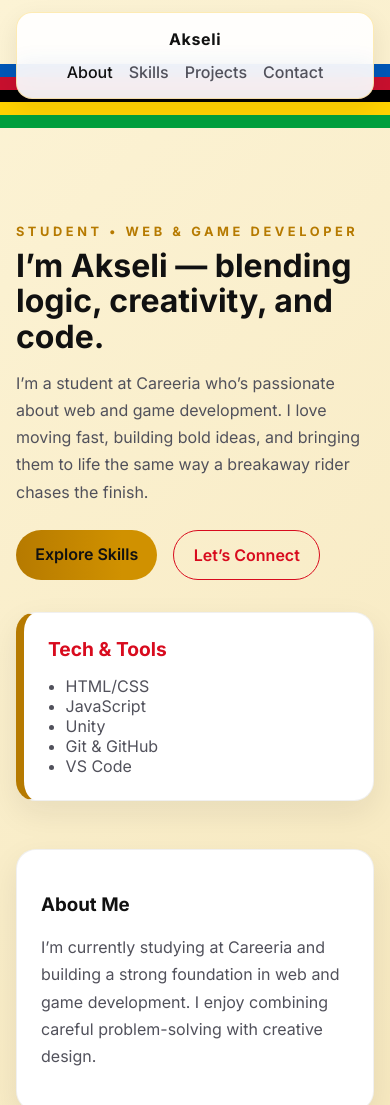
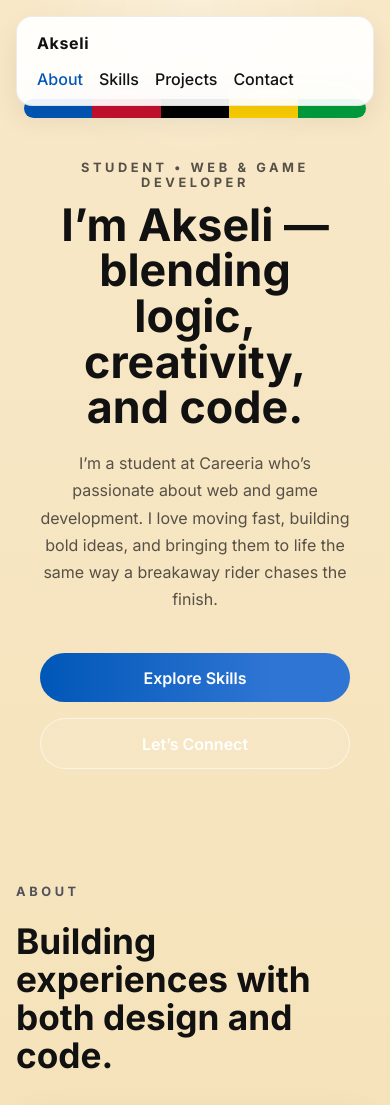
Before and after one commit to Fleabobo/fleabobo.github.io, a plain HTML site: page index.html in a window 390 px wide. Shown: the top 1105 px of the page. Drawn offline with Linux system fonts and the light colour scheme.

Commit message:
scroll page

```diff
--- a/index.html
+++ b/index.html
@@ -3,7 +3,7 @@
   <head>
     <meta charset="UTF-8" />
     <meta name="viewport" content="width=device-width, initial-scale=1.0" />
-    <title>About Me | Akseli</title>
+    <title>Akseli — Portfolio</title>
     <link rel="preconnect" href="https://fonts.googleapis.com" />
     <link rel="preconnect" href="https://fonts.gstatic.com" crossorigin />
     <link
@@ -21,19 +21,19 @@
   <body>
     <header class="site-header">
       <nav class="nav container">
-        <a class="brand" href="index.html">Akseli</a>
+        <a class="brand" href="#top">Akseli</a>
         <div class="nav-links">
-          <a class="active" href="index.html">About</a>
-          <a href="skills.html">Skills</a>
-          <a href="projects.html">Projects</a>
-          <a href="contact.html">Contact</a>
+          <a class="active" href="#about">About</a>
+          <a href="#skills">Skills</a>
+          <a href="#projects">Projects</a>
+          <a href="#contact">Contact</a>
         </div>
       </nav>
     </header>
 
     <main class="container page">
-      <section class="hero">
-        <div>
+      <section class="hero" id="top">
+        <div class="hero-panel">
           <p class="eyebrow">Student • Web & Game Developer</p>
           <h1>I’m Akseli — blending logic, creativity, and code.</h1>
           <p class="hero-text">
@@ -41,20 +41,15 @@
             I love moving fast, building bold ideas, and bringing them to life the same way a breakaway rider chases the finish.
           </p>
           <div class="actions">
-            <a class="button primary" href="skills.html">Explore Skills</a>
-            <a class="button secondary" href="contact.html">Let’s Connect</a>
+            <a class="button primary" href="#skills">Explore Skills</a>
+            <a class="button secondary" href="#contact">Let’s Connect</a>
           </div>
         </div>
-        <div class="hero-card">
-          <h3>Tech & Tools</h3>
-          <ul>
-            <li>HTML/CSS</li>
-            <li>JavaScript</li>
-            <li>Unity</li>
-            <li>Git & GitHub</li>
-            <li>VS Code</li>
-          </ul>
-        </div>
+      </section>
+
+      <section class="section-heading" id="about">
+        <p class="eyebrow">About</p>
+        <h1>Building experiences with both design and code.</h1>
       </section>
 
       <section class="info-grid">
@@ -79,6 +74,72 @@
           </p>
         </article>
       </section>
+
+      <section class="section-heading" id="skills">
+        <p class="eyebrow">Skills & Interests</p>
+        <h1>Building with curiosity, creativity, and a strong technical foundation.</h1>
+      </section>
+
+      <section class="card">
+        <h3>Core Skills</h3>
+        <ul class="skills-list">
+          <li>HTML & CSS</li>
+          <li>JavaScript</li>
+          <li>Responsive Web Design</li>
+          <li>Unity</li>
+          <li>Git & GitHub</li>
+          <li>VS Code</li>
+        </ul>
+      </section>
+
+      <section class="section-heading" id="projects">
+        <p class="eyebrow">Selected Work</p>
+        <h1>Projects that balance form and function.</h1>
+      </section>
+
+      <section class="project-grid">
+        <article class="project-card">
+          <img
+            class="project-image"
+            src="https://img.itch.zone/aW1hZ2UvNDQyMTYwNi8yODY0NTc2MS5wbmc=/250x600/YRSLGW.png"
+            alt="Polarity game cover"
+          />
+          <h3>Polarity</h3>
+          <p>
+            A game made for the Finnish College Game Jam 10, created and shared on itch.io.
+            It was my first game ever published, built during a 1-week and 4-day jam challenge,
+            and it highlights my interest in game development and interactive design.
+          </p>
+          <a class="button secondary" href="https://fleabobo.itch.io/polarity" target="_blank" rel="noopener noreferrer">View on itch.io</a>
+        </article>
+      </section>
+
+      <section class="section-heading" id="contact">
+        <p class="eyebrow">Let’s connect</p>
+        <h1>Ready to build something memorable?</h1>
+      </section>
+
+      <section class="contact-layout">
+        <article class="contact-card">
+          <p>
+            Whether you need a launch page, a polished website, or a fresh visual direction,
+            I’d love to hear about your next idea.
+          </p>
+          <p>Email: akselihaverinengithub@gmail.com</p>
+          <p>Location: Porvoo, Finland</p>
+        </article>
+
+        <article class="contact-card">
+          <form action="https://formsubmit.co/akselihaverinengithub@gmail.com" method="POST">
+            <input type="hidden" name="_next" value="thank-you.html" />
+            <input type="hidden" name="_captcha" value="false" />
+            <input type="text" name="name" placeholder="Your name" required />
+            <input type="email" name="email" placeholder="Your email" required />
+            <textarea name="message" placeholder="Tell me about your project" required></textarea>
+            <button class="button primary" type="submit">Send Message</button>
+          </form>
+        </article>
+      </section>
     </main>
   </body>
 </html>
--- a/style.css
+++ b/style.css
@@ -4,9 +4,9 @@
   --panel-2: #fff7d8;
   --text: #111111;
   --muted: #51515b;
-  --accent: #b67a00;
-  --accent-2: #d80b1e;
-  --shadow: rgba(24, 24, 24, 0.08);
+  --accent: #0057b7;
+  --accent-2: #c8102e;
+  --shadow: rgba(17, 17, 17, 0.14);
 }
 
 * {
@@ -19,10 +19,10 @@ html {
 
 body {
   margin: 0;
+  min-height: 100vh;
   font-family: 'Inter', sans-serif;
-  background: linear-gradient(135deg, var(--bg) 0%, #f5e5b8 100%);
+  background: linear-gradient(180deg, #f8e8c8 0%, #f3deaf 45%, #f0d7a2 100%);
   color: var(--text);
-  min-height: 100vh;
   overflow-x: hidden;
 }
 
@@ -41,125 +41,168 @@ body.loaded {
 }
 
 .site-header {
-  padding: 0.75rem 0 1rem;
-  position: relative;
-  margin-top: 0;
+  padding: 1rem 0 0;
+  position: absolute;
+  top: 0;
+  left: 0;
+  width: 100%;
   opacity: 0;
-  transform: translateY(-18px);
+  transform: translateY(-24px);
   animation: headerIntro 0.8s ease-out 0.2s forwards;
   animation-fill-mode: both;
-  will-change: opacity, transform;
+  z-index: 5;
 }
 
 .site-header::before {
   content: '';
   position: absolute;
-  top: 4rem;
-  left: 0;
-  width: 100%;
-  height: 4rem;
-  background: linear-gradient(180deg, #0057b7 0%, #0057b7 20%, #c8102e 20%, #c8102e 40%, #000000 40%, #000000 60%, #ffd100 60%, #ffd100 80%, #009f3d 80%, #009f3d 100%);
-  background-size: 100% 100%;
-  pointer-events: none;
-  transform-origin: left;
-  transform: scaleX(0);
-  animation: stripeIntro 1s ease 0.25s forwards;
+  left: 50%;
+  bottom: -0.75rem;
+  transform: translateX(-50%);
+  width: calc(100% - 3rem);
+  max-width: 980px;
+  height: 1.2rem;
+  border-radius: 999px;
+  background: linear-gradient(90deg, #0057b7 0%, #0057b7 20%, #c8102e 20%, #c8102e 40%, #000000 40%, #000000 60%, #ffd100 60%, #ffd100 80%, #009f3d 80%, #009f3d 100%);
+  opacity: 1;
+  z-index: 0;
 }
 
 .nav {
   display: flex;
   justify-content: space-between;
   align-items: center;
-  padding: 1rem 1.2rem;
-  border: 1px solid rgba(248, 198, 46, 0.35);
+  gap: 1rem;
+  padding: 1rem 1.25rem;
   border-radius: 999px;
+  border: 1px solid rgba(17, 17, 17, 0.08);
   background: rgba(255, 255, 255, 0.92);
-  backdrop-filter: blur(12px);
-  box-shadow: 0 8px 24px var(--shadow);
+  color: var(--text);
+  backdrop-filter: blur(18px);
+  box-shadow: 0 12px 28px rgba(17, 17, 17, 0.08);
   position: relative;
   z-index: 1;
 }
 
 .brand {
   color: var(--text);
+  text-decoration: none;
   font-weight: 700;
-  text-decoration: none;
   letter-spacing: 0.04em;
 }
 
 .nav-links {
   display: flex;
   gap: 1rem;
+  flex-wrap: wrap;
 }
 
 .nav-links a {
-  color: var(--muted);
+  color: var(--text);
   text-decoration: none;
   font-weight: 500;
-}
-
-.nav-links a.active,
-.nav-links a:hover {
-  color: var(--text);
-}
-
-.nav-links a {
   opacity: 0;
   transform: translateY(-10px);
   animation: navLinkIntro 0.65s ease-out forwards;
 }
 
-.nav-links a:nth-child(1) { animation-delay: 0.35s; }
-.nav-links a:nth-child(2) { animation-delay: 0.45s; }
-.nav-links a:nth-child(3) { animation-delay: 0.55s; }
-.nav-links a:nth-child(4) { animation-delay: 0.65s; }
+.nav-links a.active,
+.nav-links a:hover {
+  color: var(--accent);
+}
+
+.nav-links a:nth-child(1) { animation-delay: 0.32s; }
+.nav-links a:nth-child(2) { animation-delay: 0.42s; }
+.nav-links a:nth-child(3) { animation-delay: 0.52s; }
+.nav-links a:nth-child(4) { animation-delay: 0.62s; }
 
 .page {
-  padding: 3rem 0 4rem;
+  padding: 0 0 6rem;
   opacity: 0;
   transform: translateY(20px);
   animation: contentIntro 0.85s ease-out 0.35s forwards;
 }
 
 .hero {
-  display: grid;
-  grid-template-columns: 1.3fr 0.7fr;
-  gap: 2rem;
-  align-items: start;
-  padding: 3rem 0 2rem;
-  opacity: 0;
-  transform: translateY(20px);
-  animation: contentIntro 0.9s ease-out 0.45s forwards;
+  min-height: 100vh;
+  display: flex;
+  flex-direction: column;
+  justify-content: center;
+  align-items: center;
+  text-align: center;
+  gap: 0;
+  padding: 5.5rem 0 4rem;
+  position: relative;
+  background: transparent;
+  color: var(--text);
 }
 
+.hero::before {
+  content: '';
+  position: absolute;
+  inset: 0;
+  background: radial-gradient(circle at top center, rgba(255, 255, 255, 0.28), transparent 20%);
+  pointer-events: none;
+}
+
+.hero-panel {
+  position: relative;
+  z-index: 1;
+  max-width: 780px;
+  padding: 3rem 1.5rem 0;
+}
+
+.hero .eyebrow,
+.hero .hero-text {
+  color: rgba(17, 17, 17, 0.7);
+}
+
+.hero h1 {
+  color: var(--text);
+  font-size: clamp(2.8rem, 5vw, 4.4rem);
+  margin-bottom: 1.2rem;
+  line-height: 1.02;
+}
+
+.hero .actions {
+  display: flex;
+  justify-content: center;
+  flex-wrap: wrap;
+  gap: 1rem;
+  margin-top: 2.5rem;
+}
+
+
 .eyebrow {
+  display: inline-flex;
   text-transform: uppercase;
   letter-spacing: 0.28em;
   color: var(--accent);
   font-size: 0.8rem;
   font-weight: 700;
-  margin-bottom: 0.6rem;
+  margin-bottom: 0.8rem;
 }
 
 h1 {
-  font-size: clamp(2rem, 4vw, 3rem);
+  font-size: clamp(2.2rem, 4vw, 3.3rem);
   margin: 0 0 1rem;
-  line-height: 1.1;
+  line-height: 1.08;
 }
 
 .hero-text,
 .card p,
 .project-card p,
-.contact-card p {
+.contact-card p,
+.section-heading p {
   color: var(--muted);
   line-height: 1.7;
 }
 
 .actions {
   display: flex;
+  flex-wrap: wrap;
   gap: 1rem;
   margin-top: 1.5rem;
-  flex-wrap: wrap;
 }
 
 .button {
@@ -177,13 +220,14 @@ h1 {
 }
 
 .button.primary {
-  background: linear-gradient(90deg, var(--accent), #d09100 75%);
-  color: #111111;
+  background: linear-gradient(90deg, var(--accent), #2f75d4 75%);
+  color: #fff;
 }
 
 .button.secondary {
-  border: 1px solid var(--accent-2);
-  color: var(--accent-2);
+  border: 1px solid rgba(255, 255, 255, 0.55);
+  color: #fff;
+  background: rgba(255, 255, 255, 0.08);
 }
 
 .hero-card,
@@ -191,10 +235,10 @@ h1 {
 .project-card,
 .contact-card {
   background: var(--panel);
-  border: 1px solid rgba(0,0,0,0.06);
-  border-radius: 1.25rem;
-  padding: 1.5rem;
-  box-shadow: 0 12px 32px var(--shadow);
+  border: 1px solid rgba(0, 0, 0, 0.06);
+  border-radius: 1.5rem;
+  padding: 1.6rem;
+  box-shadow: 0 16px 40px rgba(17, 17, 17, 0.08);
   transition: transform 0.2s ease, box-shadow 0.2s ease, border-color 0.2s ease;
 }
 
@@ -203,21 +247,29 @@ h1 {
 .project-card:hover,
 .contact-card:hover {
   transform: translateY(-4px);
-  box-shadow: 0 16px 40px rgba(17, 17, 17, 0.14);
+  box-shadow: 0 20px 48px rgba(17, 17, 17, 0.12);
   border-color: rgba(0, 0, 0, 0.12);
 }
 
 .hero-card {
   border-left: 0.5rem solid var(--accent);
   align-self: start;
+  opacity: 0;
+  transform: translateY(18px);
+  animation: contentIntro 0.95s ease-out 0.55s forwards;
+}
+
+.hero-card h3 {
+  color: var(--accent-2);
+  margin-bottom: 0.9rem;
+  font-size: 1.2rem;
 }
 
 .hero-card ul {
+  margin: 0;
   padding-left: 1.1rem;
-  margin: 0;
+  line-height: 1.8;
   color: var(--muted);
-  line-height: 1.8;
-  font: inherit;
   list-style: disc;
 }
 
@@ -225,22 +277,22 @@ h1 {
   font: inherit;
 }
 
-.hero-card h3 {
-  color: var(--accent-2);
-  margin: 0 0 0.9rem;
-  font-size: 1.2rem;
-}
-
 .info-grid,
 .project-grid {
   display: grid;
   grid-template-columns: repeat(3, minmax(0, 1fr));
-  gap: 1.25rem;
-  margin-top: 1rem;
+  gap: 1.5rem;
+  margin-top: 2rem;
 }
 
 .section-heading {
-  margin-bottom: 1.5rem;
+  margin-bottom: 2rem;
+  padding-top: 1.5rem;
+}
+
+.section-heading h1 {
+  margin: 0.4rem 0 0;
+  max-width: 70ch;
 }
 
 .project-card span {
@@ -256,20 +308,7 @@ h1 {
   object-fit: cover;
   border-radius: 0.9rem;
   margin-bottom: 1rem;
-  border: 1px solid rgba(0,0,0,0.06);
-}
-
-.actions .button {
-  opacity: 0;
-  transform: translateY(12px);
-  animation: contentIntro 0.9s ease-out 0.55s forwards;
-}
-
-.hero-card {
-  border-left: 0.5rem solid var(--accent);
-  opacity: 0;
-  transform: translateY(18px);
-  animation: contentIntro 0.95s ease-out 0.55s forwards;
+  border: 1px solid rgba(0, 0, 0, 0.06);
 }
 
 @keyframes headerIntro {
@@ -325,10 +364,12 @@ h1 {
   }
 }
 
+
 .contact-layout {
   display: grid;
-  grid-template-columns: 0.9fr 1.1fr;
-  gap: 1.5rem;
+  grid-template-columns: 0.95fr 1.05fr;
+  gap: 2rem;
+  margin-top: 2rem;
 }
 
 form {
@@ -339,35 +380,36 @@ form {
 input,
 textarea {
   width: 100%;
-  padding: 0.9rem 1rem;
-  border-radius: 0.8rem;
-  border: 1px solid rgba(0,0,0,0.08);
+  padding: 1rem 1.1rem;
+  border-radius: 1rem;
+  border: 1px solid rgba(0, 0, 0, 0.08);
   background: var(--panel-2);
   color: var(--text);
+  font: inherit;
 }
 
 textarea {
-  min-height: 120px;
+  min-height: 140px;
   resize: vertical;
 }
 
 .skills-list {
   display: grid;
   grid-template-columns: repeat(2, minmax(0, 1fr));
-  gap: 0.8rem;
+  gap: 0.9rem;
   padding: 0;
   margin: 1rem 0 0;
   list-style: none;
 }
 
 .skills-list li {
-  padding: 0.8rem 1rem;
-  border-radius: 0.8rem;
+  padding: 1rem 1.1rem;
+  border-radius: 1rem;
   background: rgba(37, 99, 235, 0.08);
   color: var(--text);
 }
 
-@media (max-width: 800px) {
+@media (max-width: 900px) {
   .hero,
   .contact-layout,
   .info-grid,
@@ -379,6 +421,11 @@ textarea {
   .nav {
     border-radius: 1rem;
     flex-direction: column;
-    gap: 0.8rem;
+    gap: 1rem;
+    align-items: flex-start;
+  }
+
+  .button {
+    width: 100%;
   }
 }
```
Also changed, not shown: contact.html (+5 -5 lines), projects.html (+5 -5 lines), skills.html (+5 -5 lines).
